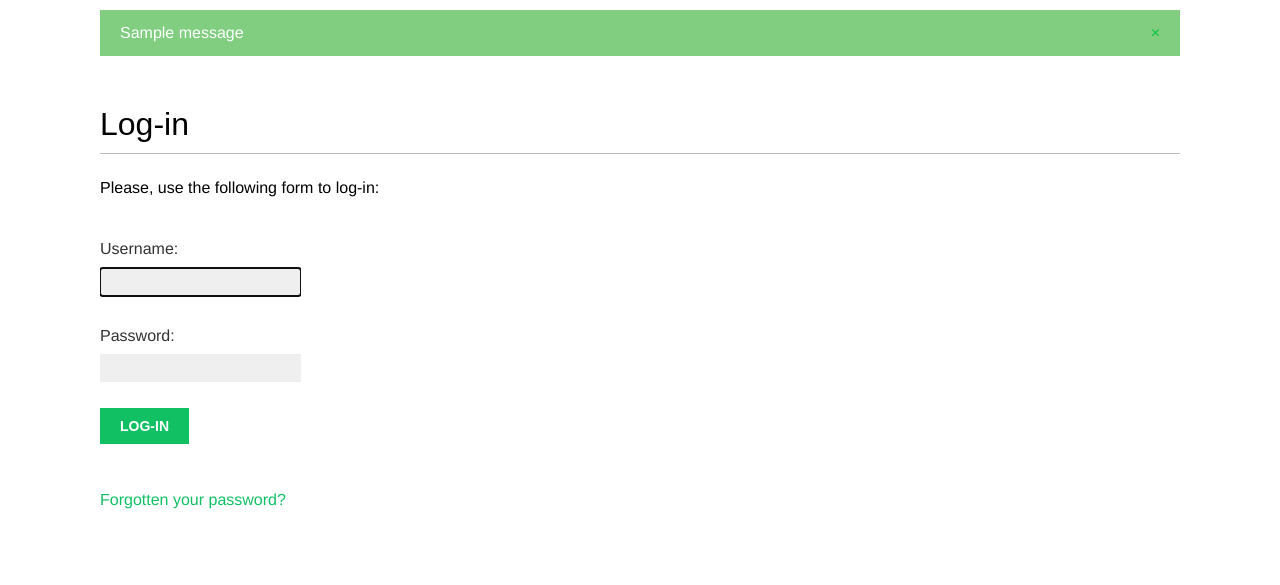
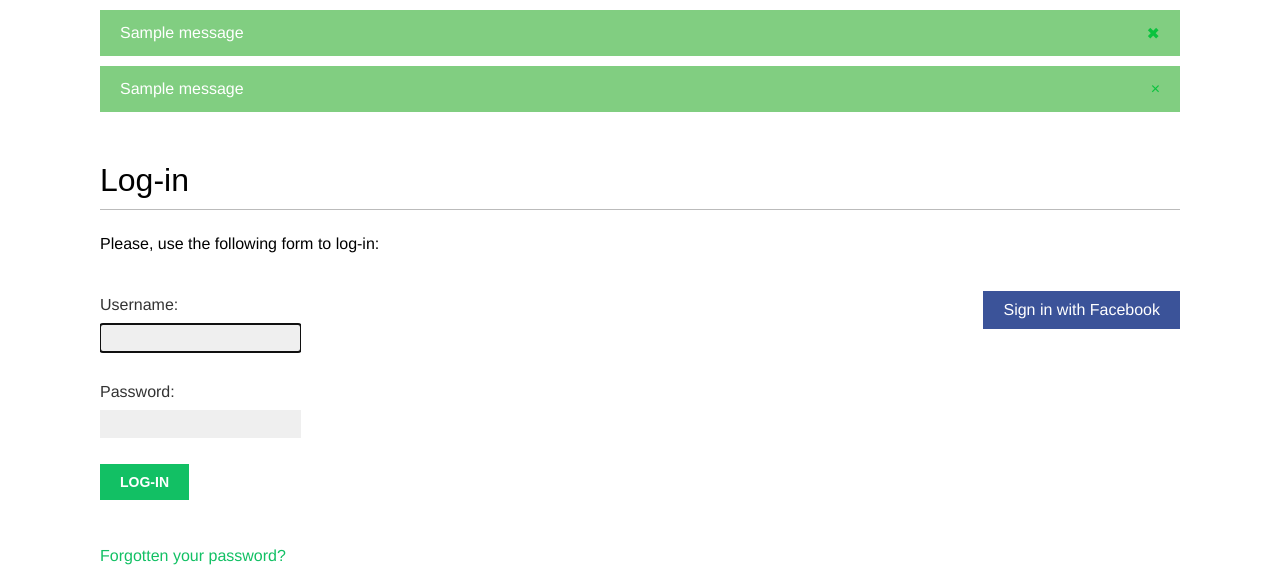
Before and after one commit to WalterBrito/Social-Website, a Django app: page /account/login/ in a window 1280 px wide. Shown: the part 47-632 px from the top of the page. Run offline with Django 3.2, Linux system fonts and the light colour scheme; tables that the repository leaves empty hold one stand-in row (values such as "Sample post"); one stand-in notice (Sample message) is shown; some libraries are stand-ins or nearby versions; some web fonts are replaced.

Commit message:
Social website made in django

```diff
--- a/account/templates/account/login.html
+++ b/account/templates/account/login.html
@@ -11,4 +11,10 @@
 		{% csrf_token %}
 		<p><input type="submit" value="Log-in"></p>
 	</form>
+	<div class="social">
+		<ul>
+			<li class="facebook"><a href="{% url "social:begin" "facebook"
+			%}">Sign in with Facebook</a></li>
+		</ul>
+	</div>
 {% endblock %}
--- a/account/templates/base.html
+++ b/account/templates/base.html
@@ -23,7 +23,18 @@
             <a href="{% url "login" %}">Log-in</a>
         {% endif %}
         </span>
+
     </div>
+        {% if messages %}
+            <ul class="messages">
+               {% for message in messages %}
+                  <li class="{{ message.tags }}">
+                     {{ message|safe }}
+                        <a href="#" class="close">✖</a>
+                  </li>
+               {% endfor %}
+            </ul>
+         {% endif %}
 
     {% if messages %}
         <ul class="messages">
@@ -40,5 +51,32 @@
         {% block content %}
         {% endblock %}
     </div>
+
+       <!-- Facebook APP Configuration -->
+      <script>
+       window.fbAsyncInit = function() {
+         FB.init({
+            appId      : '280106315680498',
+            xfbml      : true,
+            version    : 'v2.6'
+          });
+      };
+
+      (function(d, s, id){
+         var js, fjs = d.getElementsByTagName(s)[0];
+          if (d.getElementById(id)) {return;}
+          js = d.createElement(s); js.id = id;
+          js.src = "//connect.facebook.net/en_US/sdk.js";
+          fjs.parentNode.insertBefore(js, fjs);
+      }(document, 'script', 'facebook-jssdk'));
+    </script>
+
+    <!-- Facebook like button -->
+   <div
+      class="fb-like"
+      data-share="true"
+      data-width="450"
+      data-show-faces="true">
+   </div>
 </body>
 </html>
--- a/account/templates/registration/login.html
+++ b/account/templates/registration/login.html
@@ -23,4 +23,12 @@
 		<p><a href="{% url "password_reset" %}">Forgotten your
 		password?</a></p>
 	</div>
+
+	<!-- Sign with facebook button -->
+	<div class="social">
+		<ul>
+			<li class="facebook"><a href="{% url "social:begin" "facebook"
+			%}">Sign in with Facebook</a></li>
+		</ul>
+	</div>
 {% endblock %}
--- a/account/urls.py
+++ b/account/urls.py
@@ -4,6 +4,10 @@ from . import views
 urlpatterns = [
     # previous login views
     # url(r'^login/$', views.user_login, name='login'),
+    url(r'^$', views.dashboard, name='dashboard'),
+
+    url(r'^register/$', views.register, name='register'),
+    url(r'^edit/$', views.edit, name='edit'),
 
     # login  / logout urls
     url(r'^login/$',
@@ -11,7 +15,6 @@ urlpatterns = [
     url(r'^logout/$', 'django.contrib.auth.views.logout', name='logout'),
     url(r'^logout-then-login/$',
         'django.contrib.auth.views.logout_then_login', name='logout_then_login'),
-    url(r'^$', views.dashboard, name='dashboard'),
 
     # change password urls
     url(r'^password-change/$', 'django.contrib.auth.views.password_change',
@@ -32,7 +35,4 @@ urlpatterns = [
     url(r'^password-reset/complete/$',
         'django.contrib.auth.views.password_reset_complete',
         name='password_reset_complete'),
-
-    url(r'^register/$', views.register, name='register'),
-    url(r'^edit/$', views.edit, name='edit'),
 ]
--- a/account/views.py
+++ b/account/views.py
@@ -2,6 +2,7 @@ from django.http import HttpResponse
 from django.shortcuts import render
 from django.contrib.auth import authenticate, login
 from django.contrib.auth.decorators import login_required
+from django.contrib import messages
 from .forms import LoginForm, UserRegistrationForm, UserEditForm, ProfileEditForm
 from .models import Profile
 
@@ -56,6 +57,9 @@ def edit(request):
         if user_form.is_valid() and profile_form.is_valid():
             user_form.save()
             profile_form.save()
+            messages.success(request, 'Profile updated sucessfully')
+        else:
+            messages.error(request, 'Error updating profile')
     else:
         user_form = UserEditForm(instance=request.user)
         profile_form = ProfileEditForm(instance=request.user.profile)
--- a/bookmarks/urls.py
+++ b/bookmarks/urls.py
@@ -21,6 +21,8 @@ from django.conf.urls.static import static
 urlpatterns = [
     url(r'^admin/', include(admin.site.urls)),
     url(r'^account/', include('account.urls')),
+    url('social-auth/', include('social.apps.django_app.urls', namespace='social')),
+
 ]
 
 if settings.DEBUG:
```
Also changed, not shown: account/authentication.py (added, +22 -0 lines), account/templates/account/dashboard.html (+9 -0 lines), account/templates/register.html (+8 -0 lines), bookmarks/settings.py (+14 -3 lines), requirements.txt (added, +18 -0 lines), db.sqlite3.
